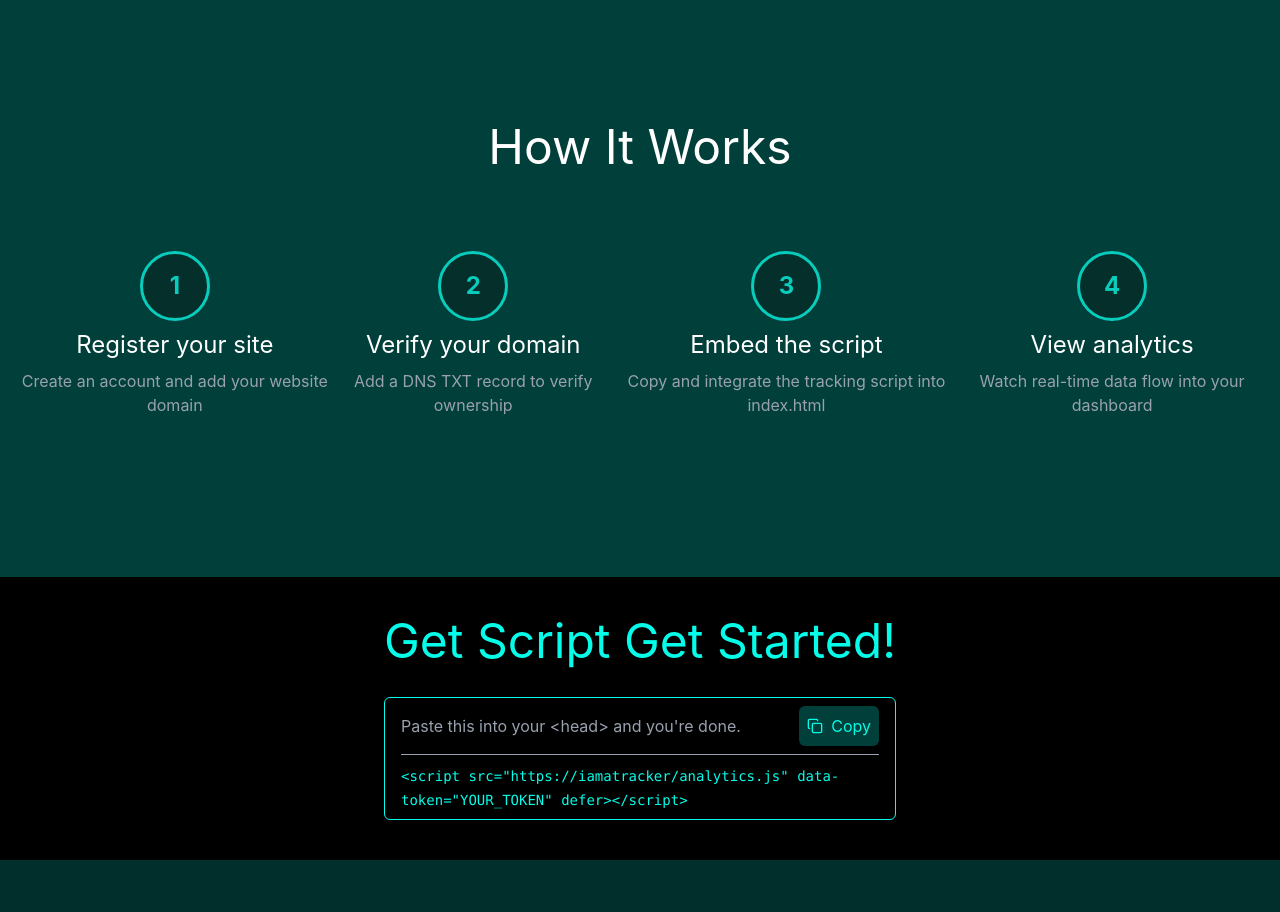
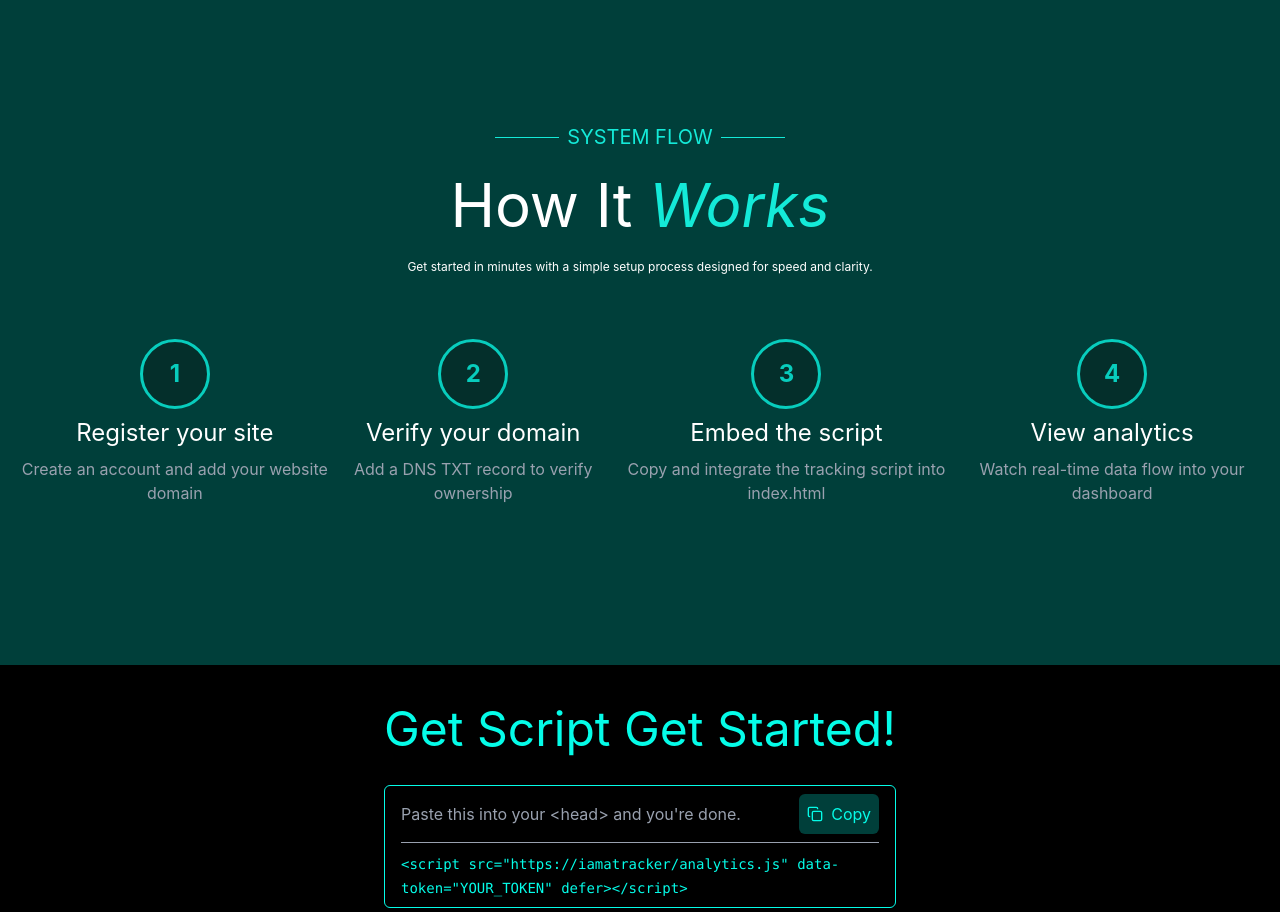
Before and after one commit to Muhammad-Raheel04/tracker, a React (Vite) app in the folder frontend/: page / in a window 1280 px wide. Shown: the part 1380-2292 px from the top of the page. Built offline with nearby package versions, Linux system fonts and the light colour scheme; no server answers.

Commit message:
feat(SystemFlow): update heading UI

```diff
--- a/frontend/src/components/SystemFlow.jsx
+++ b/frontend/src/components/SystemFlow.jsx
@@ -23,9 +23,21 @@ const steps = [
 const SystemFlow = () => {
     return (
         <div className="flex flex-col gap-4 justify-center items-center bg-[#003F3A] py-40 px-4">
-            <h2 className="text-5xl text-white pb-10">How It Works</h2>
+            <div className='flex flex-row items-center justify-center gap-2'>
+                <div className='w-10 md:w-16 h-px bg-[#14ead8]'></div>
+                <h2 className='text-sm md:text-xl text-[#14ead8] font-sans uppercase'>
+                    System Flow
+                </h2>
+                <div className='w-10 md:w-16 h-px bg-[#14ead8]'></div>
+            </div>
+            <div className='flex flex-col justify-center items-center text-3xl md:text-6xl md:py-2'>
+                <h2 className='text-white md:pb-2'>
+                    How It <span><i className='text-[#14ead8]'>Works</i></span>
+                </h2>
+                <p className='p-4 text-xs text-center text-white'>Get started in minutes with a simple setup process designed for speed and clarity.</p>
+            </div>
             <div className="flex flex-col md:flex-row justify-center">
-                {steps.map((step,index)=>(
+                {steps.map((step, index) => (
                     <div key={index} className="flex flex-col justify-center items-center gap-2 mt-6">
                         <div className="flex justify-center font-bold items-center text-2xl text-[#08cdbd]  bg-[#042f2b] p-8 border-3 border-[#08cdbd] rounded-full w-12 h-12 hover:bg-[#08cdbd] hover:text-[#042f2b]">
                             {step.number}
@@ -33,7 +45,7 @@ const SystemFlow = () => {
                         <div className="text-white md:text-2xl text-sm">
                             {step.heading}
                         </div>
-                         <div className="text-center text-gray-400">
+                        <div className="text-center text-gray-400">
                             {step.text}
                         </div>
                     </div>
```
